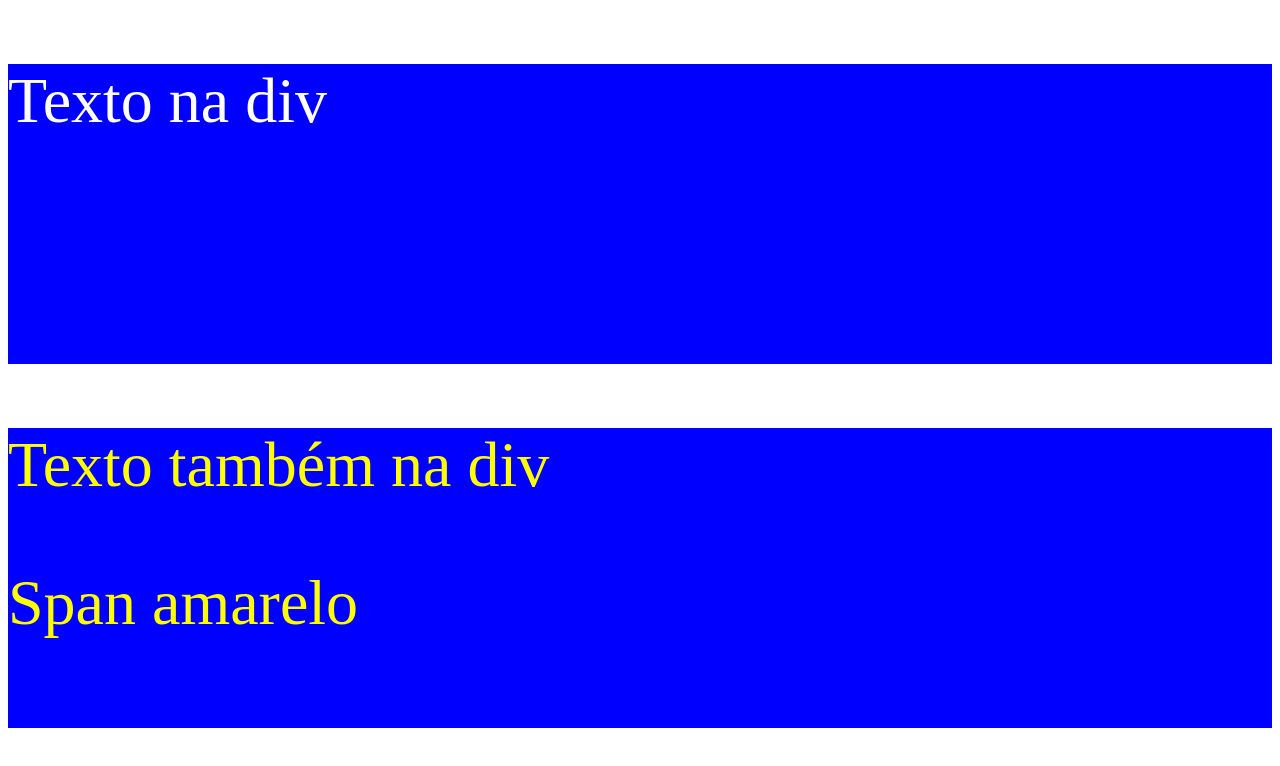
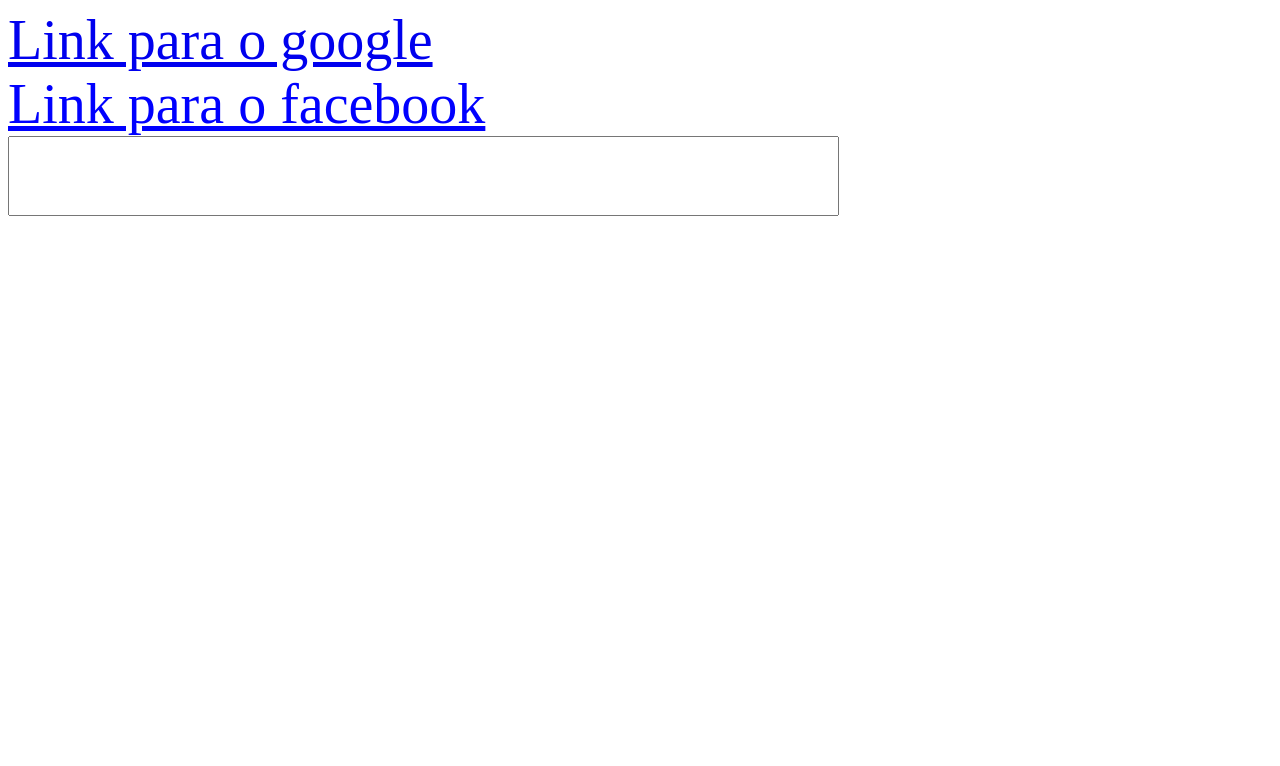
Before and after one commit to ViniciusPaulo07/Projetos-Dev-De-Verdade, a website: page frontend/index3.html in a window 1280 px wide. Drawn offline with Linux system fonts and the light colour scheme.

Commit message:
Entendendo como usar referencias em css

```diff
--- a/frontend/index3.html
+++ b/frontend/index3.html
@@ -8,11 +8,11 @@
   </head>
   <body>
     <div>
-      <p>Texto na div</p>
+      <a href="https://google.com.br">Link para o google</a>
     </div>
     <div>
-      <p class="yellow">Texto também na div</p>
-      <span class="yellow">Span amarelo</span>
+      <a href="https://facebook.com">Link para o facebook</a>
+      <input type="password" >
     </div>
   </body>
 </html>
--- a/frontend/style.css
+++ b/frontend/style.css
@@ -1,14 +1,13 @@
-div {
-  background-color: blue;
-  height: 300px;
+a {
+  font-size: 56px;
+}
+
+a[href="https://facebook.com"]
+{
+  color: blue;
+}
+
+input[type="password"] {
+  color: purple;
   font-size: 64px;
 }
-
-div p {
-  color: white;
-}
-
-/* A classe é uma maneira de agrupar estilos e replicar eles para vários elementos de uma vez só */
-div .yellow {
-  color: yellow;
-}
```
